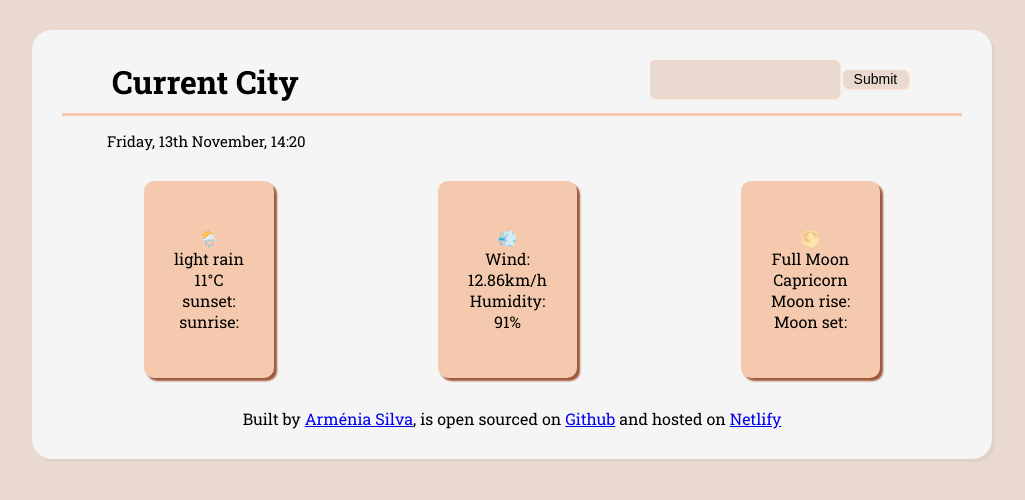
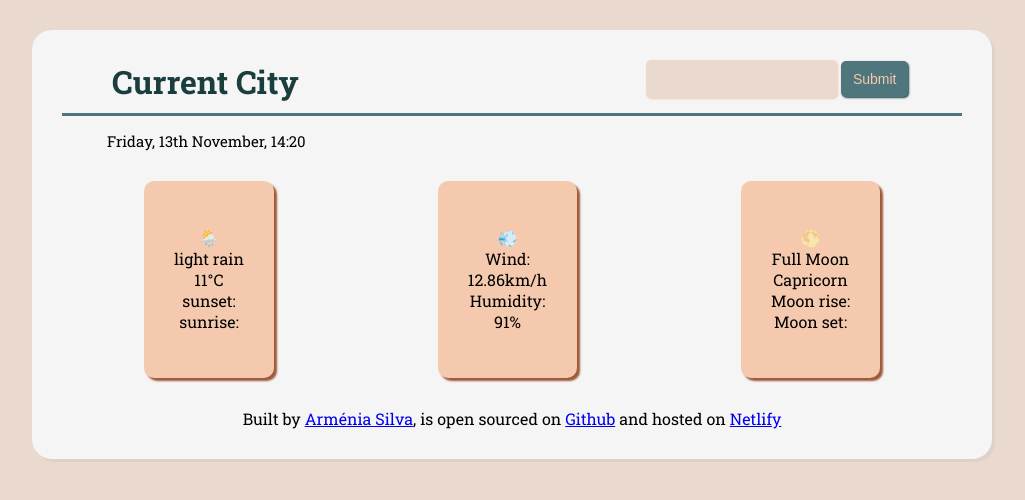
Before and after one commit to aarmenia/My-Weather-App, a plain HTML site: page index.html in a window 1280 px wide. Shown: the whole page, without its empty margins (128-1153 px from the left). Drawn offline with Linux system fonts and the light colour scheme.

Commit message:
Header colors updated

```diff
--- a/src/style.css
+++ b/src/style.css
@@ -15,7 +15,7 @@ body {
 }
 
 .header-container {
-  border-bottom: solid rgb(244, 201, 173);
+  border-bottom: solid rgb(80, 118, 125);
   display: flex;
   justify-content: space-around;
   padding-bottom: 5px;
@@ -23,6 +23,7 @@ body {
 
 h1 {
   border: none;
+  color: rgb(26, 62, 62);
   width: 70%;
   padding: 0px 0px 0px 50px;
   margin: 0 auto;
@@ -42,12 +43,14 @@ h1 {
   width: 72%;
 }
 .search-form-button {
-  background-color: rgb(234, 217, 207);
+  background-color: rgb(80, 118, 125);
   border: none;
   border-radius: 5px;
+  color: rgb(244, 201, 173);
   font-size: 14px;
-  box-shadow: 1px 1px 2px rgb(244, 201, 173);
+  box-shadow: 1px 1px 2px rgb(26, 62, 62);
   width: 25%;
+  padding: 10px;
 }
 
 .current-date {
```
